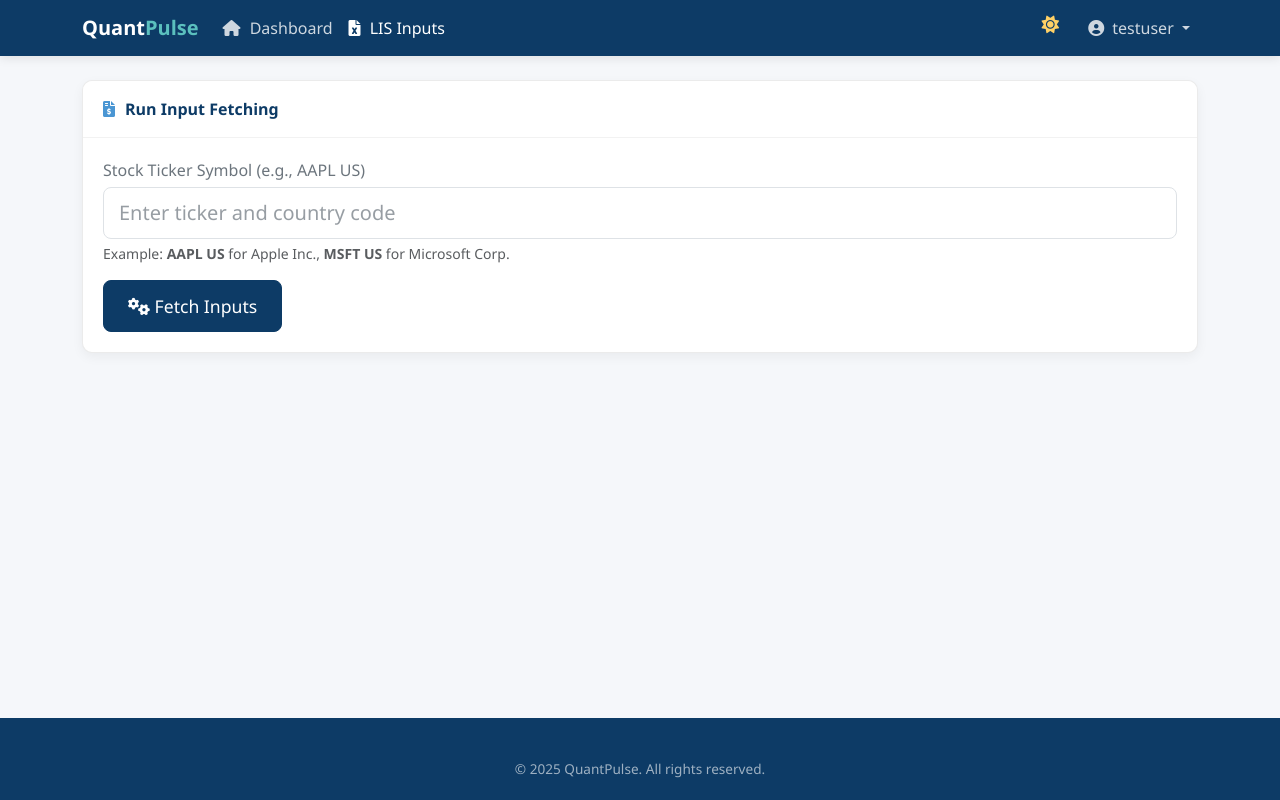
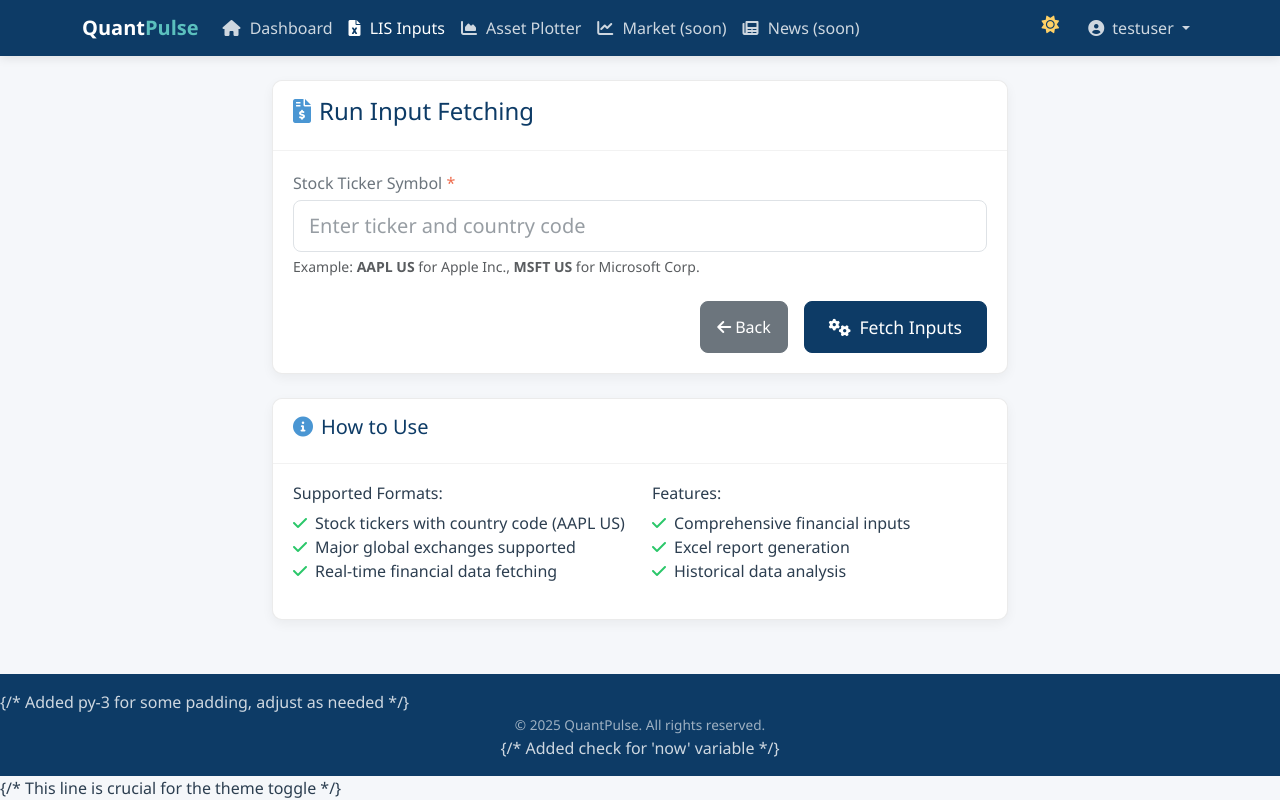
Before and after one commit to Jonhyy2k/idek, a Flask app: page /inputs_cur in a window 1280 px wide. Run offline with Flask 3, Linux system fonts and the light colour scheme; a user stored in the database is signed in; some libraries are stand-ins or nearby versions.

Commit message:
Update inputs_cur_form.html

```diff
--- a/QuantDve/templates/inputs_cur_form.html
+++ b/QuantDve/templates/inputs_cur_form.html
@@ -4,11 +4,11 @@
     <meta charset="UTF-8">
     <meta name="viewport" content="width=device-width, initial-scale=1.0">
     <meta name="csrf-token" content="{{ csrf_token() }}">
-    <title>QuantPulse | LIS Inputs </title>
+    <title>QuantPulse | LIS Inputs</title>
     <link rel="icon" href="{{ url_for('static', filename='favicon.ico') }}" type="image/x-icon">
     <link href="https://cdn.jsdelivr.net/npm/bootstrap@5.3.0/dist/css/bootstrap.min.css" rel="stylesheet">
     <link rel="stylesheet" href="https://cdnjs.cloudflare.com/ajax/libs/font-awesome/6.0.0/css/all.min.css">
-    <link rel="stylesheet" href="{{ url_for('static', filename='css/styles.css') }}">
+    <link rel="stylesheet" href="{{ url_for('static', filename='css/styles.css') }}?v={{ range(1000, 9999) | random }}">
 </head>
 <body>
     <nav class="navbar navbar-expand-lg navbar-dark sticky-top">
@@ -24,6 +24,15 @@
                     </li>
                     <li class="nav-item">
                         <a class="nav-link active" href="{{ url_for('inputs_cur_page') }}"><i class="fas fa-file-excel"></i> LIS Inputs</a>
+                    </li>
+                    <li class="nav-item">
+                        <a class="nav-link" href="{{ url_for('asset_plotter_page') }}"><i class="fas fa-chart-area"></i> Asset Plotter</a>
+                    </li>
+                    <li class="nav-item">
+                        <a class="nav-link disabled" href="#"><i class="fas fa-chart-line"></i> Market (soon)</a>
+                    </li>
+                    <li class="nav-item">
+                        <a class="nav-link disabled" href="#"><i class="fas fa-newspaper"></i> News (soon)</a>
                     </li>
                 </ul>
                 <ul class="navbar-nav ms-auto">
@@ -55,17 +64,22 @@
     </nav>
 
     <div class="main-content container mt-4">
+        <div class="row justify-content-center">
+            <div class="col-lg-8">
                 <div class="card">
                     <div class="card-header">
-                <i class="fas fa-file-invoice-dollar"></i> Run Input Fetching
+                        <h4><i class="fas fa-file-invoice-dollar me-2"></i>Run Input Fetching</h4>
                     </div>
                     <div class="card-body">
                         {% if error %}
-                    <div class="alert alert-danger">{{ error }}</div>
+                            <div class="alert alert-danger alert-dismissible fade show" role="alert">
+                                <i class="fas fa-exclamation-triangle me-2"></i>{{ error }}
+                                <button type="button" class="btn-close" data-bs-dismiss="alert" aria-label="Close"></button>
+                            </div>
                         {% endif %}
                         {% if success %}
-                    <div class="alert alert-success">
-                        {{ success }}
+                            <div class="alert alert-success alert-dismissible fade show" role="alert">
+                                <i class="fas fa-check-circle me-2"></i>{{ success }}
                                 {% if download_link %}
                                     <br>
                                     <a href="{{ download_link }}" class="btn btn-sm btn-success mt-2" download>
@@ -75,34 +89,68 @@
                                      (Analysis ID: {{ analysis_id }})
                                     {% endif %}
                                 {% endif %}
+                                <button type="button" class="btn-close" data-bs-dismiss="alert" aria-label="Close"></button>
                             </div>
                         {% endif %}
 
                         <form method="POST" action="{{ url_for('inputs_cur_page') }}">
                             <input type="hidden" name="csrf_token" value="{{ csrf_token() }}">
-                    <div class="mb-3">
-                        <label for="ticker_symbol" class="form-label">Stock Ticker Symbol (e.g., AAPL US)</label>
+                            <div class="mb-4">
+                                <label for="ticker_symbol" class="form-label">Stock Ticker Symbol <span class="text-danger">*</span></label>
                                 <input type="text" class="form-control form-control-lg" id="ticker_symbol" name="ticker_symbol" placeholder="Enter ticker and country code" required>
                                 <div class="form-text">
                                     Example: <strong>AAPL US</strong> for Apple Inc., <strong>MSFT US</strong> for Microsoft Corp.
                                 </div>
                             </div>
+                            <div class="d-grid gap-2 d-md-flex justify-content-md-end">
+                                <button type="button" class="btn btn-secondary me-md-2" onclick="window.history.back()">
+                                    <i class="fas fa-arrow-left me-1"></i>Back
+                                </button>
                                 <button type="submit" class="btn btn-primary btn-lg">
-                        <i class="fas fa-cogs"></i> Fetch Inputs
+                                    <i class="fas fa-cogs me-1"></i> Fetch Inputs
                                 </button>
+                            </div>
                         </form>
+                    </div>
+                </div>
+
+                <div class="card mt-4">
+                    <div class="card-header">
+                        <h5><i class="fas fa-info-circle me-2"></i>How to Use</h5>
+                    </div>
+                    <div class="card-body">
+                        <div class="row">
+                            <div class="col-md-6">
+                                <h6>Supported Formats:</h6>
+                                <ul class="list-unstyled">
+                                    <li><i class="fas fa-check text-success me-2"></i>Stock tickers with country code (AAPL US)</li>
+                                    <li><i class="fas fa-check text-success me-2"></i>Major global exchanges supported</li>
+                                    <li><i class="fas fa-check text-success me-2"></i>Real-time financial data fetching</li>
+                                </ul>
+                            </div>
+                            <div class="col-md-6">
+                                <h6>Features:</h6>
+                                <ul class="list-unstyled">
+                                    <li><i class="fas fa-check text-success me-2"></i>Comprehensive financial inputs</li>
+                                    <li><i class="fas fa-check text-success me-2"></i>Excel report generation</li>
+                                    <li><i class="fas fa-check text-success me-2"></i>Historical data analysis</li>
+                                </ul>
+                            </div>
+                        </div>
+                    </div>
+                </div>
             </div>
         </div>
     </div>
 
-    <footer class="footer mt-auto">
+    <footer class="footer mt-auto py-3"> {/* Added py-3 for some padding, adjust as needed */}
         <div class="container text-center">
-            <p class="small mb-0">&copy; {{ now.year }} QuantPulse. All rights reserved.</p>
+            <p class="small mb-0">&copy; {{ now.year if now else '' }} QuantPulse. All rights reserved.</p> {/* Added check for 'now' variable */}
         </div>
     </footer>
 
     <script src="https://code.jquery.com/jquery-3.6.0.min.js"></script>
     <script src="https://cdn.jsdelivr.net/npm/bootstrap@5.3.0/dist/js/bootstrap.bundle.min.js"></script>
-    <script src="{{ url_for('static', filename='js/app.js') }}"></script>
+    <script src="{{ url_for('static', filename='js/app.js') }}"></script> {/* This line is crucial for the theme toggle */}
 </body>
 </html>
```
Lines whose indentation alone changed are shown as unchanged.
